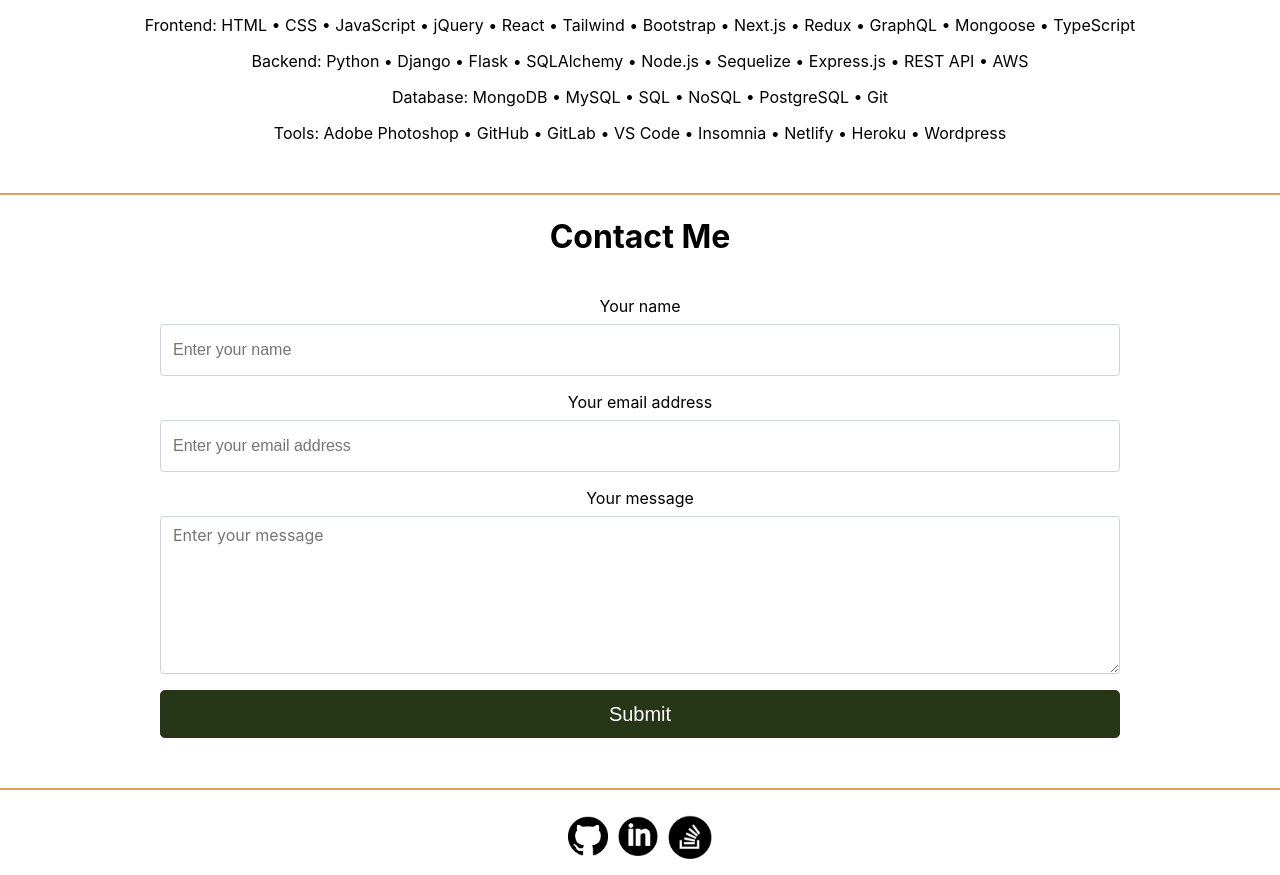
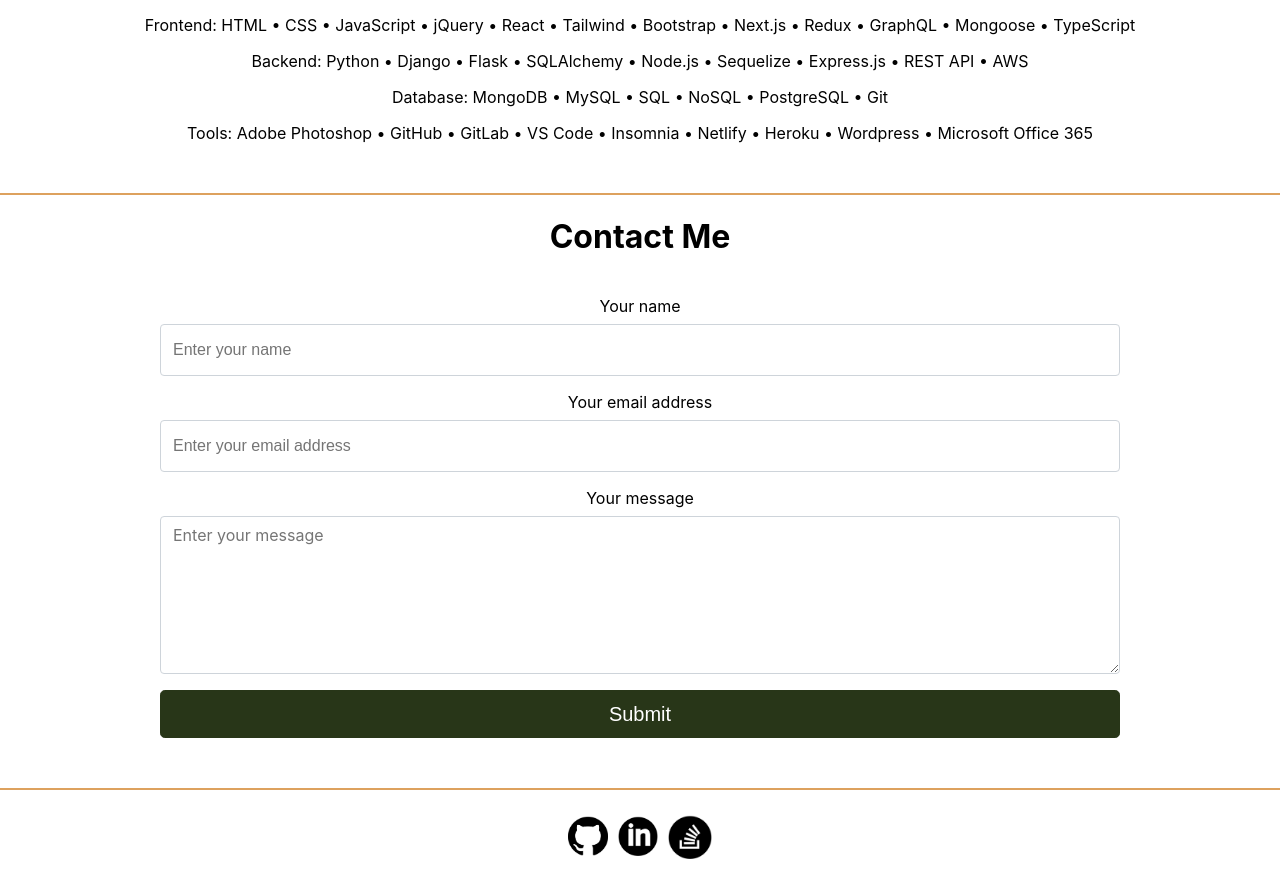
Before and after one commit to jenstem/react-portfolio, a React (Create React App) app: page / in a window 1280 px wide. Shown: the part 6103-6978 px from the top of the page. Built offline with nearby package versions, Linux system fonts and the light colour scheme.

Commit message:
Update skills section

```diff
--- a/src/Pages/resume.js
+++ b/src/Pages/resume.js
@@ -25,7 +25,7 @@ export default function Resume() {
 
                 <p>Tools:
                     Adobe Photoshop &#x2022; GitHub &#x2022; GitLab &#x2022; VS Code &#x2022; Insomnia &#x2022; Netlify &#x2022;
-                    Heroku &#x2022; Wordpress </p>
+                    Heroku &#x2022; Wordpress &#x2022; Microsoft Office 365</p>
                 <p className='add-space'> </p>
             <div className="bar"></div>
         </div>
```
